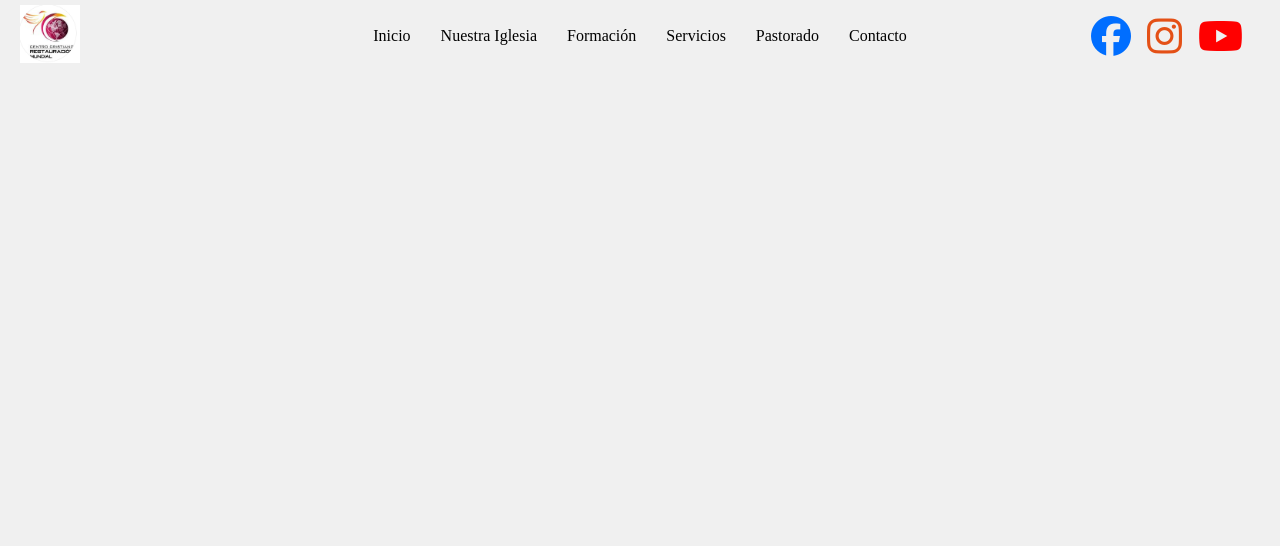
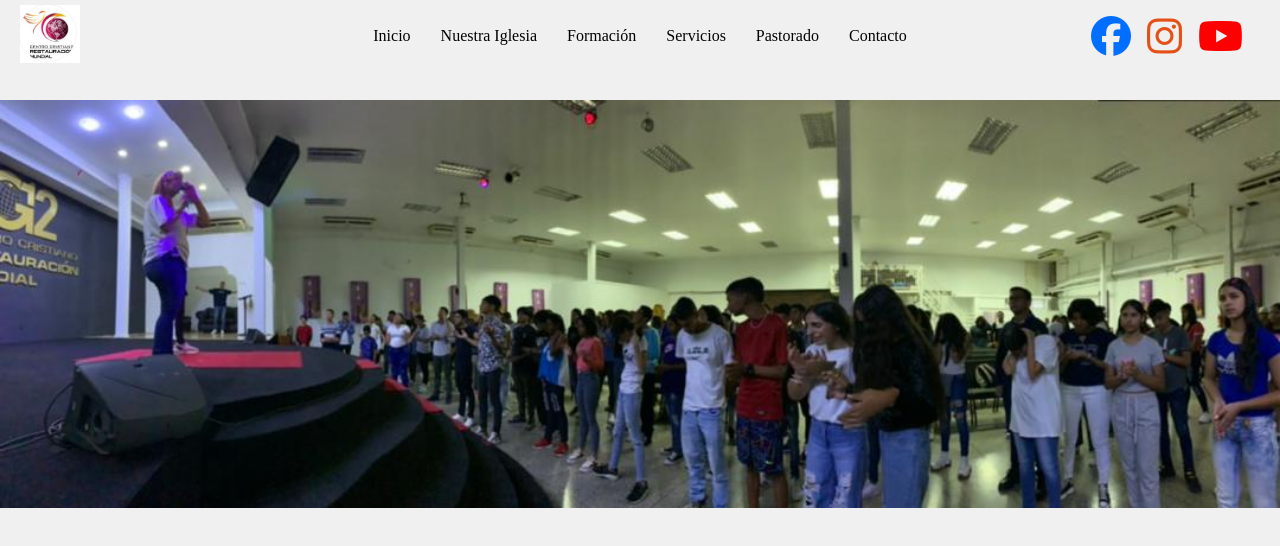
Before and after one commit to johnjanieltr/ccrm, a plain HTML site: page index.html in a window 1280 px wide. Drawn offline with Linux system fonts and the light colour scheme.

Commit message:
Broken image fixed

```diff
--- a/index.html
+++ b/index.html
@@ -30,7 +30,7 @@
       </div>
     </header>
     <div>
-      <img src="/a.jpg" alt="">
+      <img src="/imagen.jpg" alt="imagen">
     </div>
     <footer></footer>
   <script src="https://kit.fontawesome.com/ebeae02475.js" crossorigin="anonymous"></script>
```
